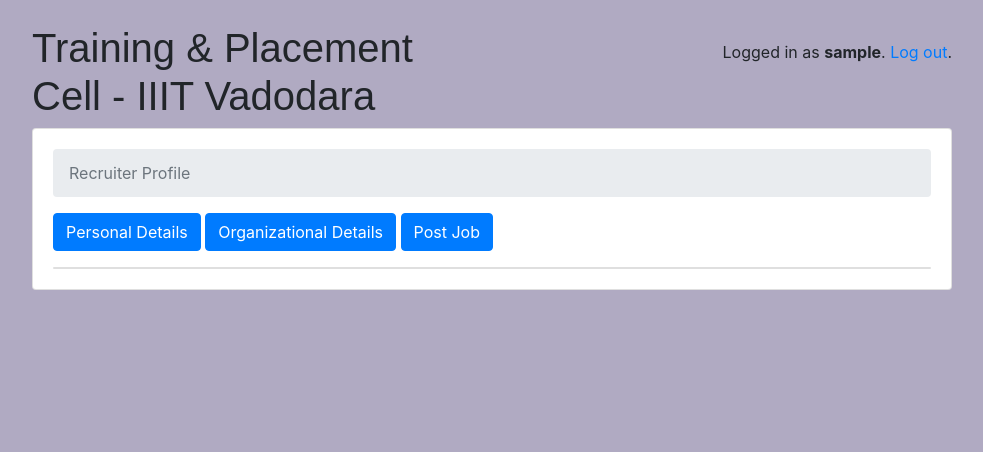
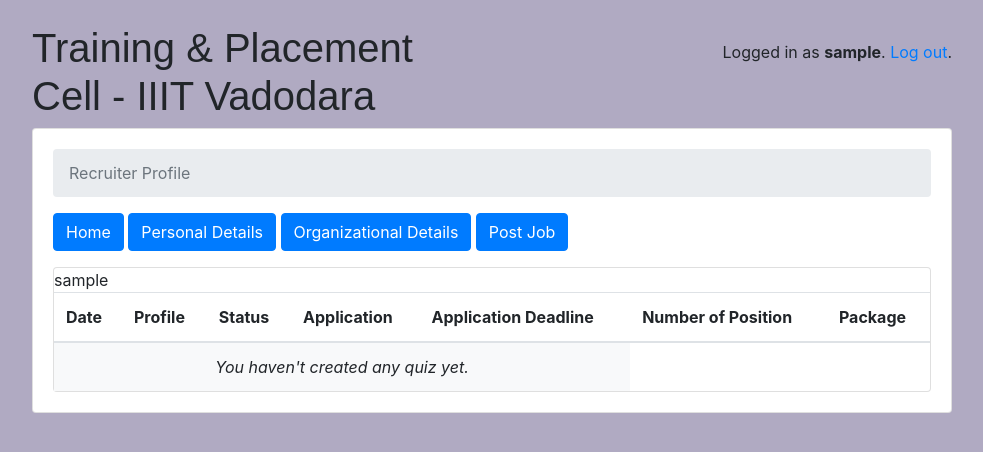
Before and after one commit to kaustubh240897/Training_and_Placement_cell_IIITV, a Django app: page /teachers/ in a window 1280 px wide. Shown: the top 452 px of the page, without its empty margins (148-1131 px from the left). Run offline with Django 3.2, Linux system fonts and the light colour scheme; a user stored in the database is signed in; data comes from the database, SQL or seed files in the repository; tables that the repository leaves empty hold one stand-in row (values such as "Sample post"); parts of the project's set-up code (start-up, migrations or seed data) failed here and were passed over; some libraries are stand-ins or nearby versions; some web fonts are replaced.

Commit message:
edited models

```diff
--- a/Quizapp/classroom/models.py
+++ b/Quizapp/classroom/models.py
@@ -76,6 +76,8 @@
 class StudentAnswer(models.Model):
     student = models.ForeignKey(Student, on_delete=models.CASCADE, related_name='quiz_answers')
     answer = models.ForeignKey(Answer, on_delete=models.CASCADE, related_name='+')
+
+#For Training and Place Cell - IIIT Vadodara
 OFFER = (
     (1, ('Job')),
     (2, ('Internship')),
@@ -88,6 +90,7 @@
     (4, ('Personal Interview (Technical + HR)')),
     (5, ('Written Test - Technical')),
 )
+
 # class RecruiterDetails(models.Model):
 #     first_name = models.CharField(max_length= 255)
 #     last_name = models.CharField(max_length= 255)
@@ -96,24 +99,13 @@
 #     organization_name = models.CharField(max_length= 255, blank= True, unique= True)
 #     organization_email = models.EmailField(max_length= 70, blank= True, null=True, unique= True)
 #     organization_description = models.CharField(max_length= 255)
-#     # organization_logo = models.ImageField(upload_to='organization_logo', blank=True)
+#     organization_logo = models.ImageField(upload_to='organization_logo', blank=True)
 
 #     def __str__(self):
 #         return (self.first_name + "  " + self.last_name + "  " + str(self.email) + "  " + str(self.mobile) + "  " + self.organization_name + "  " + str(self.organization_email)
 #                 + "  " + self.organization_description)
 
-class OrganizationalDetails(models.Model):
-    organization_name = models.CharField(max_length= 255, blank= True, unique= True)
-    organization_email = models.EmailField(max_length= 70, blank= True, null=True, unique= True)
-    organization_description = models.CharField(max_length= 255)
-    #organization_logo = models.ImageField(upload_to='organization_logo', blank=True)
-
-    def __str__(self):
-        return self.organization_name + " " + str(self.organization_email) + " " + self.organization_description
-
-
 class PersonalDetails(models.Model):
-    #organization_name = models.ForeignKey(OrganizationalDetails, on_delete=models.CASCADE, default = 1)
     first_name = models.CharField(max_length = 255)
     last_name = models.CharField(max_length = 255)
     email = models.EmailField(max_length= 70,blank= True, null=True, unique= True)
@@ -123,7 +115,7 @@
         return self.first_name + " " + self.last_name + " " + str(self.email) + " " + str(self.mobile)
 
 class Job(models.Model):
-    #organization_name = models.ForeignKey(OrganizationalDetails, on_delete=models.CASCADE, default = 1)
+    date_of_posting = models.DateField(default=datetime.date.today)
     offer = models.IntegerField(choices=OFFER, default=1)
     primary_profile = models.CharField(max_length= 255)
     location = models.CharField(max_length= 255)
@@ -138,5 +130,25 @@
     selection_process = models.IntegerField(choices=SELECTION_PROCESS, default=1)
     other_details = models.CharField(max_length= 255)
 
+
     def __str__(self):
-        return (str(self.offer) + " " + self.primary_profile + " " + self.location + " " + str(self.no_of_position) + " " + str(self.apply_deadline) + " " + str(self.drive_date) + " " + self.organization_sector + " " + self.job_description + " " + str(self.package) + " " + self.required_skills + " " + str(self.min_CPI) + " " + str(self.selection_process) + " " + self.other_details)
+        return (str(self.offer) + " " + self.primary_profile + " " + self.location + " " + str(self.no_of_position) + " " +
+                str(self.apply_deadline) + " " + str(self.drive_date) + " " + self.organization_sector + " " +
+                self.job_description + " " + str(self.package) + " " + self.required_skills + " " + str(self.min_CPI) + " " +
+                str(self.selection_process) + " " + self.other_details)
+
+class OrganizationalDetails(models.Model):
+    personal_detail = models.ForeignKey(PersonalDetails, on_delete = models.CASCADE, blank=True, null=True)
+    job = models.ForeignKey(Job,on_delete = models.CASCADE, blank=True, null=True)
+    organization_name = models.CharField(max_length= 255, blank= True, unique= True)
+    organization_email = models.EmailField(max_length= 70, blank= True, null=True, unique= True)
+    organization_description = models.CharField(max_length= 255)
+    #organization_logo = models.ImageField(upload_to='organization_logo', blank=True)
+
+    def __str__(self):
+        return self.organization_name + " " + str(self.organization_email) + " " + self.organization_description
+
+
+class Submitter(models.Model):
+    user = models.ForeignKey(User, on_delete=models.CASCADE, blank=True, null=True)
+    date = models.DateField(default=datetime.date.today)
--- a/Quizapp/classroom/templates/classroom/teachers/quiz_change_list.html
+++ b/Quizapp/classroom/templates/classroom/teachers/quiz_change_list.html
@@ -7,14 +7,15 @@
     </ol>
   </nav>
   <!-- <h2 class="mb-3">My Quizzes</h2> -->
+  <a href="{% url 'teachers:quiz_change_list' %}" class="btn btn-primary mb-3" role="button">Home</a>
   <a href="{% url 'teachers:add_personal' %}" class="btn btn-primary mb-3" role="button">Personal Details</a>
   <a href="{% url 'teachers:add_organization' %}" class="btn btn-primary mb-3" role="button">Organizational Details</a>
   <a href="{% url 'teachers:post_job' %}" class="btn btn-primary mb-3" role="button">Post Job</a>
   <div class="card">
-    <!-- <table class="table mb-0">
+    <table class="table mb-0">
       <thead>
         <tr>
-          <th>Date</thn>
+          <th>Date</th>
           <th>Profile</th>
           <th>Status</th>
           <th>Application</th>
@@ -24,15 +25,22 @@
         </tr>
       </thead>
       <tbody>
-        {% for quiz in quizzes %}
+        {{request.user}}
+        {% for job in jobs %}
           <tr>
-            <td class="align-middle"><a href="{% url 'teachers:quiz_change' quiz.pk %}">{{ quiz.name }}</a></td>
+            <!-- <td class="align-middle"><a href="{% url 'teachers:quiz_change' quiz.pk %}">{{ quiz.name }}</a></td>
             <td class="align-middle">{{ quiz.subject.get_html_badge }}</td>
             <td class="align-middle">{{ quiz.questions_count }}</td>
             <td class="align-middle">{{ quiz.taken_count }}</td>
             <td class="text-right">
               <a href="{% url 'teachers:quiz_results' quiz.pk %}" class="btn btn-primary">View results</a>
-            </td>
+            </td> -->
+            <td class="align-middle">{{ job.date_of_posting }}</td>
+            <td class="align-middle">{{ job.primary_profile }}</td>
+            <td class="align-middle">Approved</td>
+            <td class="align-middle">{{ job.apply_deadline }}</td>
+            <td class="align-middle">{{ job.no_of_position }}</td>
+            <td class="align-middle">{{ job. }}</td>
           </tr>
         {% empty %}
           <tr>
@@ -40,6 +48,6 @@
           </tr>
         {% endfor %}
       </tbody>
-    </table> -->
+    </table>
   </div>
 {% endblock %}
--- a/Quizapp/classroom/views/teachers.py
+++ b/Quizapp/classroom/views/teachers.py
@@ -13,6 +13,7 @@
 from ..decorators import teacher_required
 from ..forms import BaseAnswerInlineFormSet, QuestionForm, TeacherSignUpForm
 from ..models import Answer, Question, Quiz, PersonalDetails, OrganizationalDetails, Job,  User
+from django.http import HttpResponseRedirect
 
 
 class TeacherSignUpView(CreateView):
@@ -225,7 +226,8 @@
 
         personal_details.save()
         messages.success(self.request, 'Added Personal Details Successfully.')
-        return redirect('teachers:quiz_change', personal_details.pk)
+        #return redirect('teachers:add_personal', personal_details.pk)
+        return HttpResponseRedirect("")
 
 @method_decorator([login_required, teacher_required], name='dispatch')
 class OrganizationDetailsView(CreateView):
@@ -239,7 +241,9 @@
 
         organization_details.save()
         messages.success(self.request, 'Added Organizational Details Successfully. ')
-        return redirect('teachers:quiz_change', organization_details.pk)
+        return HttpResponseRedirect("")
+        #return redirect('teachers:add_organization', organization_details.pk)
+
 
 @method_decorator([login_required, teacher_required], name='dispatch')
 class PostJobView(CreateView):
@@ -254,18 +258,5 @@
 
         job.save()
         messages.success(self.request, 'Added Job Successfully.')
-        return redirect('teachers:quiz_change', job.pk)
-
-# @method_decorator([login_required, teacher_required], name='dispatch')
-# class JobListView(ListView):
-#     model = Job
-#     ordering = ('name',)
-#     context_object_name = 'jobs'
-#     template_name = 'classroom/teachers/quiz_change_list.html'
-
-#      def get_queryset(self):
-#          queryset = self.request.user.jobs \
-#              .select_related('subject') \
-#              .annotate(questions_count=Count('questions', distinct=True)) \
-#              .annotate(taken_count=Count('taken_quizzes', distinct=True))
-#          return queryset
+        #return redirect('teachers:post_job', job.pk)
+        return HttpResponseRedirect("")
--- a/Quizapp/templates/registration/login.html
+++ b/Quizapp/templates/registration/login.html
@@ -6,7 +6,7 @@
   {% if form.non_field_errors %}
     <div class="alert alert-danger alert-dismissible fade show" role="alert">
       {% for error in form.non_field_errors %}
-        <p>{% if forloop.last %} class="mb-0"{% endif %}>{{ error }}</p>
+        <p>{% if forloop.last %}{% endif %}>{{ error }}</p>
       {% endfor %}
       <button type="button" class="close" data-dismiss="alert" aria-label="Close">
         <span aria-hidden="true">&times;</span>
```
Also changed, not shown: Quizapp/classroom/migrations/0008_auto_20181031_2050.py, Quizapp/classroom/migrations/0009_auto_20181031_2010.py (deleted), Quizapp/classroom/migrations/0009_auto_20181101_0227.py (added), Quizapp/classroom/migrations/0010_auto_20181031_2011.py (deleted), Quizapp/classroom/migrations/0010_job_date_of_posting.py (added), Quizapp/classroom/migrations/0011_auto_20181031_2014.py (deleted), Quizapp/classroom/migrations/0012_auto_20181031_2023.py (deleted), Quizapp/classroom/migrations/0013_auto_20181031_2024.py (deleted).
